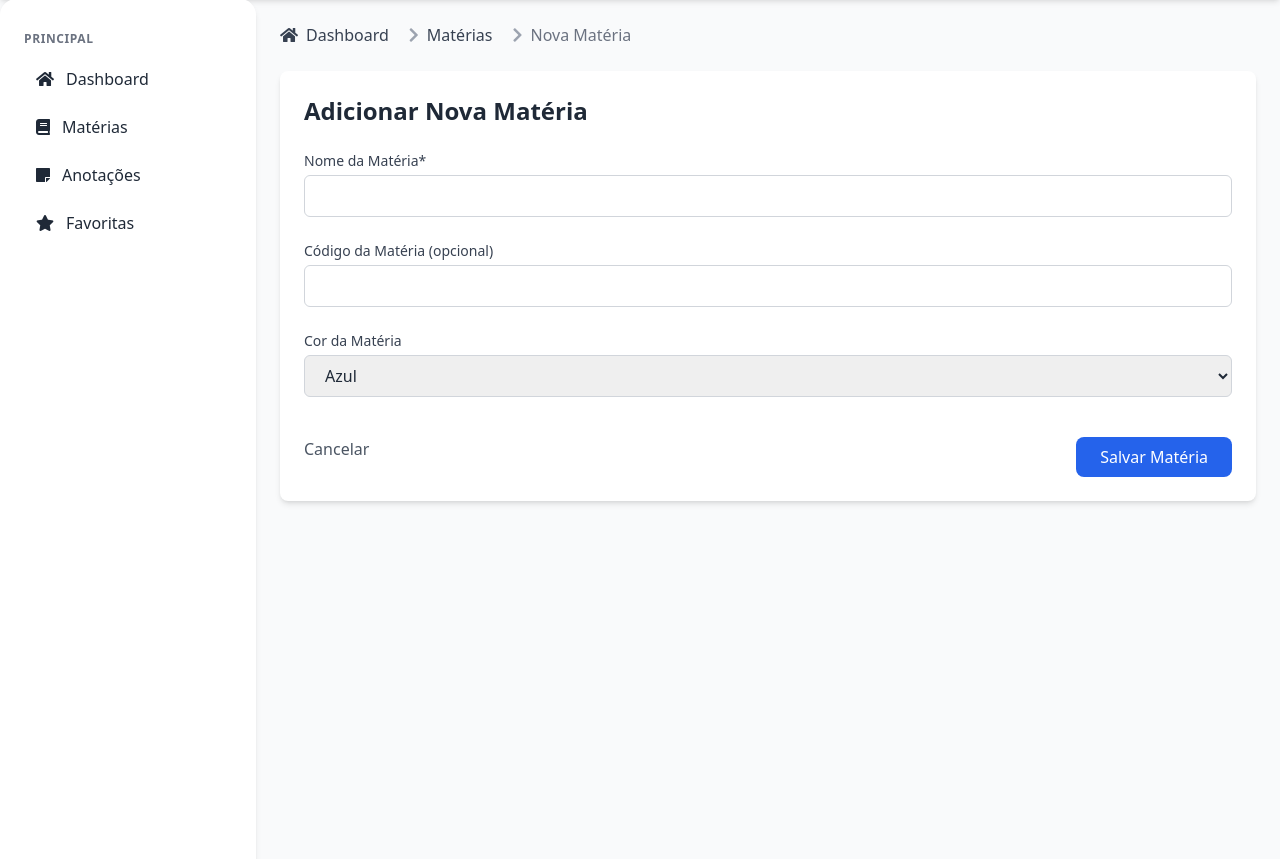
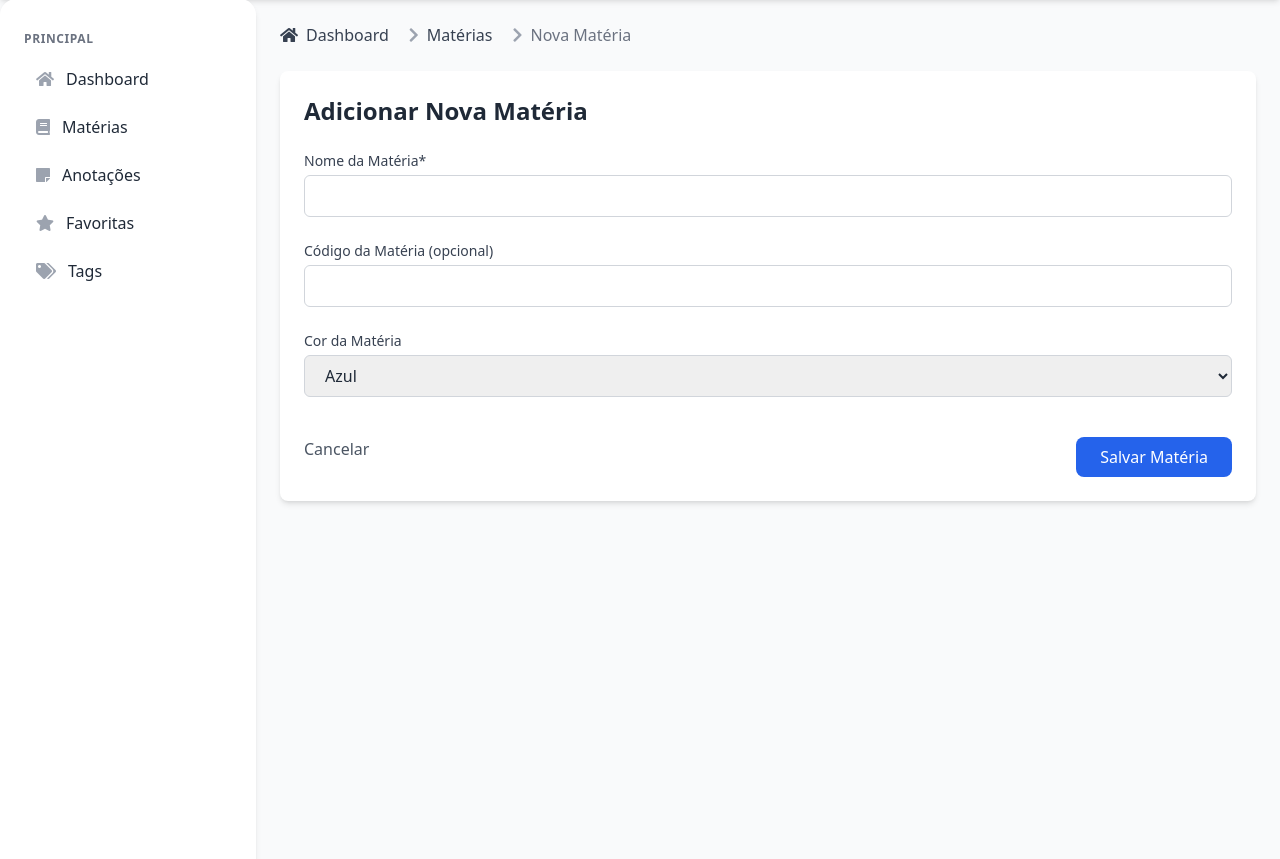
Before and after one commit to Pedro-Taiette/AllUni, a Django app: page /subjects/add/ in a window 1280 px wide. Shown: the part 65-924 px from the top of the page. Run offline with Django 5.2, Linux system fonts and the light colour scheme; the visitor is signed in with stand-in values (Sample User, id 1); some libraries are stand-ins or nearby versions.

Commit message:
Add:  image/png on base.html

```diff
--- a/AllUni/templates/base.html
+++ b/AllUni/templates/base.html
@@ -5,6 +5,8 @@
     <meta charset="UTF-8">
     <meta name="viewport" content="width=device-width, initial-scale=1.0">
     <title>{% block title %}AllUni{% endblock %}</title>
+
+    <link rel="icon" type="image/png" href="{% static 'images/logo.png' %}">
 
     <!-- Aplica tema salvo antes de qualquer coisa -->
     <script>
@@ -84,10 +86,11 @@
             <div class="p-6">
                 <h3 class="text-xs uppercase text-gray-500 dark:text-[#BBBBBB] font-semibold tracking-wider">Principal</h3>
                 <ul class="mt-3 space-y-2">
-                    <li><a href="{% url 'dashboard' %}" class="flex items-center px-3 py-2 hover:bg-indigo-50 dark:hover:bg-purple-600 rounded-2xl"><i class="fas fa-home mr-3"></i>Dashboard</a></li>
-                    <li><a href="{% url 'subject_list' %}" class="flex items-center px-3 py-2 hover:bg-indigo-50 dark:hover:bg-purple-600 rounded-2xl"><i class="fas fa-book mr-3"></i>Matérias</a></li>
-                    <li><a href="{% url 'all_notes' %}" class="flex items-center px-3 py-2 hover:bg-indigo-50 dark:hover:bg-purple-600 rounded-2xl"><i class="fas fa-sticky-note mr-3"></i>Anotações</a></li>
-                    <li><a href="{% url 'favorite_notes' %}" class="flex items-center px-3 py-2 hover:bg-indigo-50 dark:hover:bg-purple-600 rounded-2xl"><i class="fas fa-star mr-3"></i>Favoritas</a></li>
+                    <li><a href="{% url 'dashboard' %}" class="flex items-center px-3 py-2 hover:bg-indigo-50 dark:hover:bg-purple-600 rounded-2xl"><i class="fas fa-home mr-3 text-gray-400 dark:text-gray-500"></i>Dashboard</a></li>
+                    <li><a href="{% url 'subject_list' %}" class="flex items-center px-3 py-2 hover:bg-indigo-50 dark:hover:bg-purple-600 rounded-2xl"><i class="fas fa-book mr-3 text-gray-400 dark:text-gray-500"></i>Matérias</a></li>
+                    <li><a href="{% url 'all_notes' %}" class="flex items-center px-3 py-2 hover:bg-indigo-50 dark:hover:bg-purple-600 rounded-2xl"><i class="fas fa-sticky-note mr-3 text-gray-400 dark:text-gray-500"></i>Anotações</a></li>
+                    <li><a href="{% url 'favorite_notes' %}" class="flex items-center px-3 py-2 hover:bg-indigo-50 dark:hover:bg-purple-600 rounded-2xl"><i class="fas fa-star mr-3 text-gray-400 dark:text-gray-500"></i>Favoritas</a></li>
+                    <li><a href="{% url 'tag_list' %}" class="flex items-center px-3 py-2 hover:bg-indigo-50 dark:hover:bg-purple-600 rounded-2xl"><i class="fas fa-tags mr-3 text-gray-400 dark:text-gray-500"></i>Tags</a></li>
                 </ul>
             </div>
         </aside>
```
